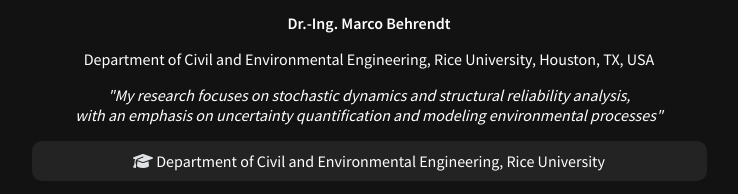
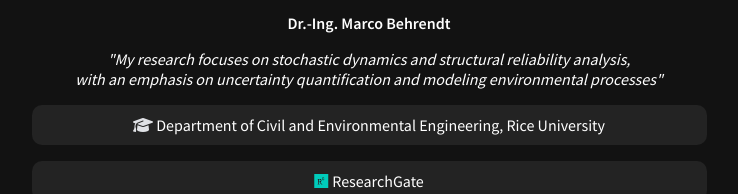
Before and after one commit to marcobehrendt/marcobehrendt.github.io, a plain HTML site: page index.html in a window 1280 px wide. Shown: the part 199-393 px from the top of the page, without its empty margins (271-1009 px from the left). Drawn offline with Linux system fonts and the light colour scheme.

Commit message:
Remove affiliation

```diff
--- a/index.html
+++ b/index.html
@@ -29,8 +29,6 @@
     </div>
 
     <div class="name">Dr.-Ing. Marco Behrendt</div>
-
-	<div class="affiliation">Department of Civil and Environmental Engineering, Rice University, Houston, TX, USA</div>
 
 	<div class="text">"My research focuses on stochastic dynamics and structural reliability analysis, <br>with an emphasis on uncertainty quantification and modeling environmental processes"</div>
 
```
